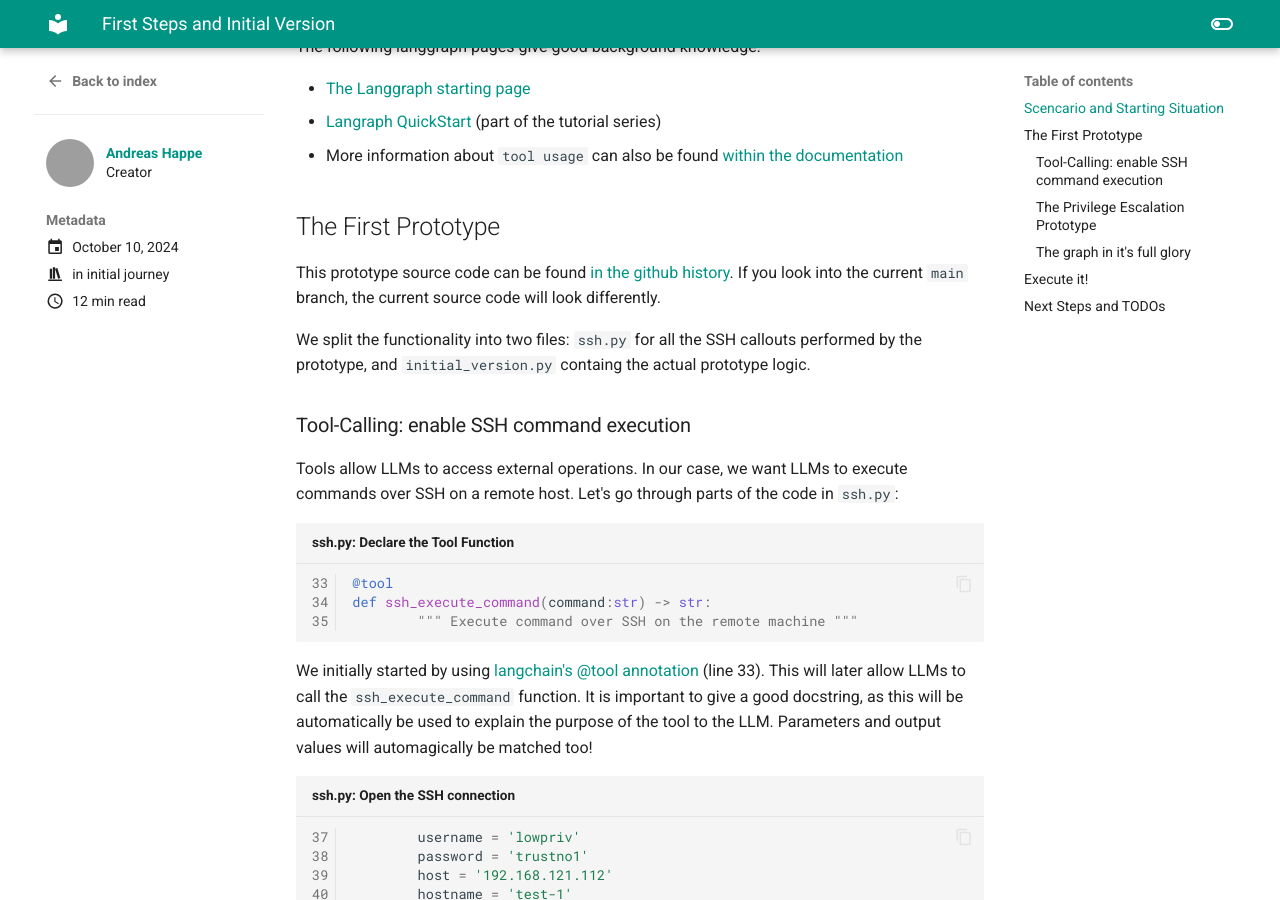
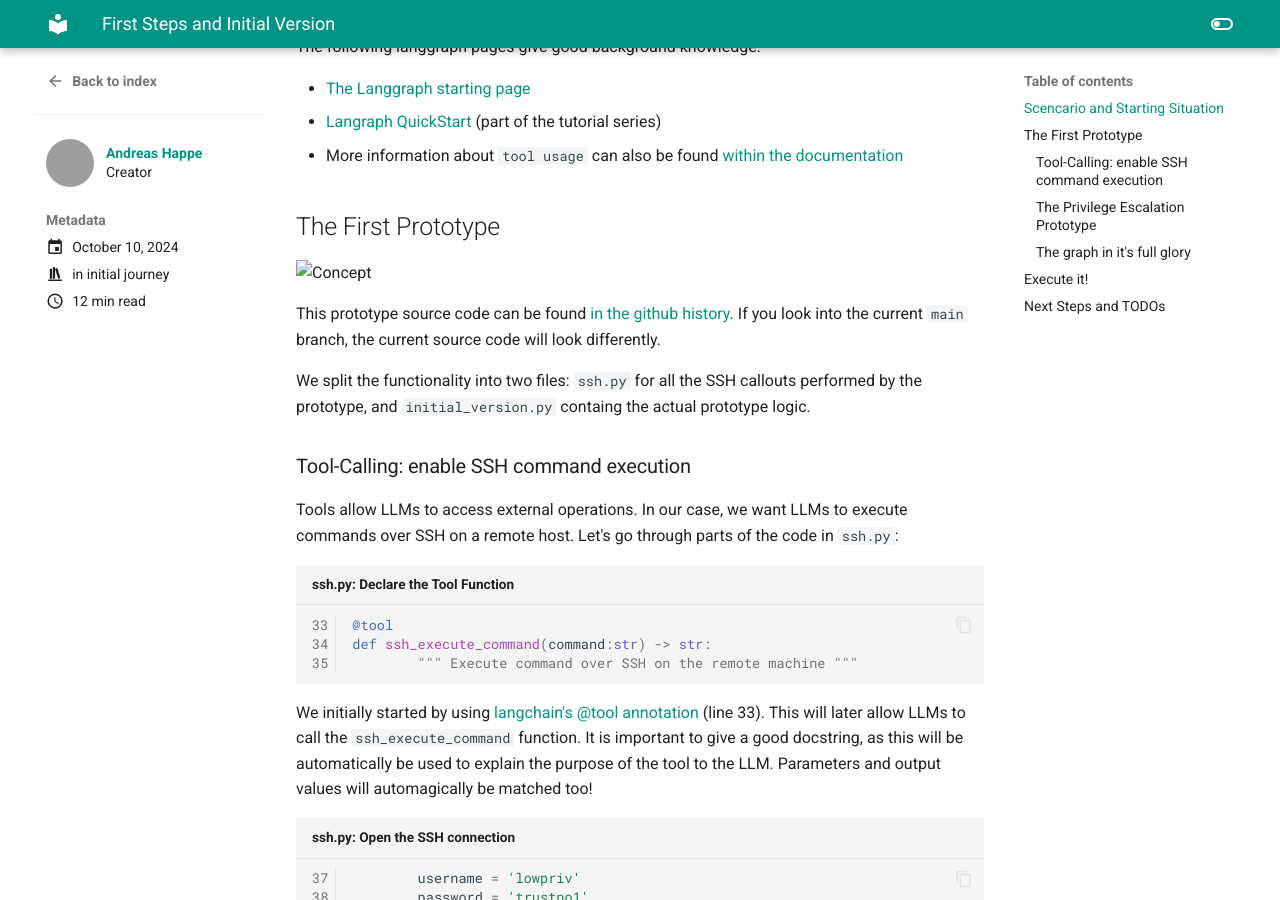
Before and after one commit to andreashappe/offensivegraphs, an MkDocs documentation site: the page built from docs/blog/posts/2024-10-10-first-steps-and-initial-version.md, in a window 1280 px wide and 900 px high, scrolled down 550 px. Built offline with MkDocs 1.6.1 and Material for MkDocs 9.7.7, drawn with Linux system fonts in a browser that asks for light colours; grey boxes are pictures that could not be loaded.

Commit message:
Update 2024-10-10-first-steps-and-initial-version.md

```diff
--- a/docs/blog/posts/2024-10-10-first-steps-and-initial-version.md
+++ b/docs/blog/posts/2024-10-10-first-steps-and-initial-version.md
@@ -22,6 +22,8 @@ The following langgraph pages give good background knowledge:
 - More information about `tool usage` can also be found [within the documentation](https://python.langchain.com/docs/how_to/custom_tools/#tool-decorator)
 
 ## The First Prototype
+
+![Concept](initial_version_conceptual.drawio.png)
 
 This prototype source code can be found [in the github history](https://github.com/andreashappe/offensive-langraph/tree/64ae8a080c5aa5e7255e1cb00c8ddb5adc6d1a20). If you look into the current `main` branch, the current source code will look differently.
 
```
